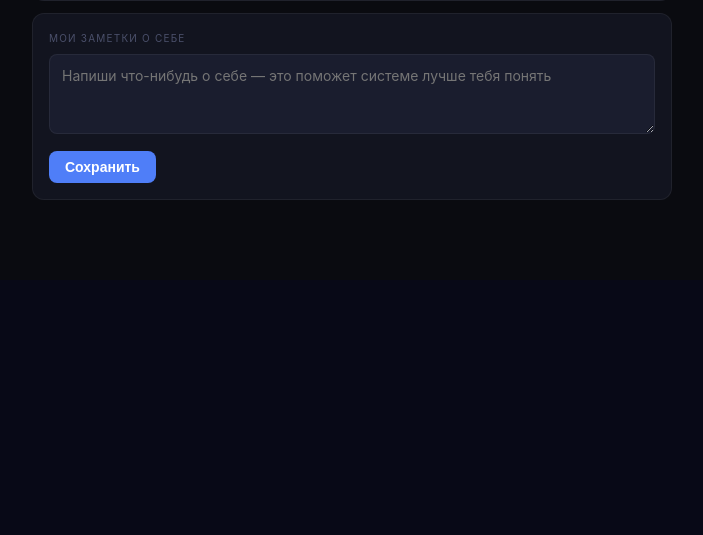
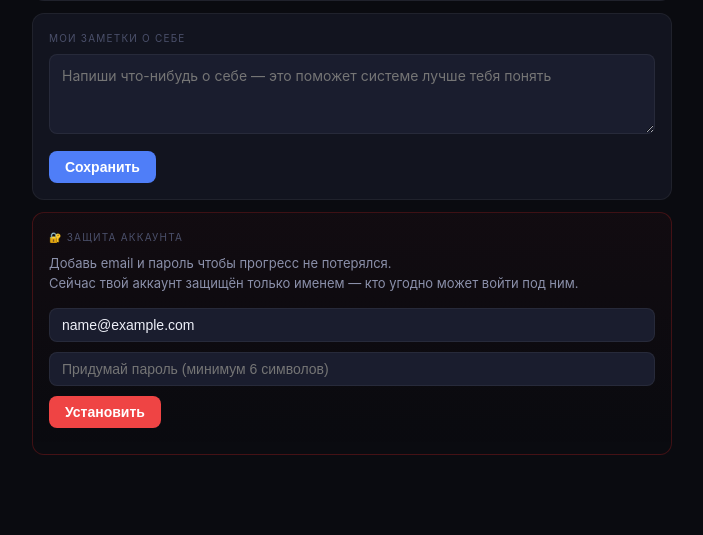
Before and after one commit to takaacrazylife-rgb/tengu, a Flask app: page /profile in a window 1280 px wide. Shown: the part 597-1132 px from the top of the page, without its empty margins (288-991 px from the left). Before the commit the page ends 797 px from the top, so only its background shows below. Run offline with Flask 3, Linux system fonts and the light colour scheme; the visitor is signed in with stand-in values (Sample User, id 1); data comes from the database, SQL or seed files in the repository.

Commit message:
Add email + password registration with backward compatibility
Database migration:
- Add email and password_hash columns to users (nullable)
- Unique index on email (allows NULL for old accounts)
- Existing users (Тася and others) keep working with username-only login

Auth:
- Login accepts username OR email, optional password
- Old accounts without password: pass through as before
- Accounts with password set: password required (verified via werkzeug pbkdf2)
- New /check_password endpoint to detect if password is needed (auto-shows field on blur)
- New /profile/security endpoint to add/update email and password
- Password change requires current password if one is set

UI:
- Login page: password field hidden by default, slides down only when needed
  (when user blurs username field, JS checks if account has password)
- Profile page: new "Защита аккаунта" section with email/password form
  Shows green ✓ if password set, otherwise warns about insecure account

Тася's progress is preserved — she can keep logging in by name and add
password whenever she wants from the profile page.

Co-Authored-By: Claude Sonnet 4.6 <noreply@anthropic.com>

```diff
--- a/app.py
+++ b/app.py
@@ -4,6 +4,8 @@ import json, threading
 from datetime import datetime, timedelta
 from database import init_db, get_or_create_user, get_profile, save_profile
 from database import get_active_session, create_session, get_session_messages, append_message, end_session, all_users
+from database import (get_user_by_id, get_user_by_username, get_user_by_email,
+                      set_password, set_email, verify_password, has_password)
 from llm import chat, extract_profile_update, is_ollama_ready, build_opening_message, generate_daily_question, generate_portrait
 
 app = Flask(__name__)
@@ -28,17 +30,61 @@ def login():
         return redirect(url_for('chat_page'))
     error = None
     if request.method == 'POST':
-        username = request.form.get('username', '').strip().lower()
-        if not username:
-            error = 'Введи имя'
-        elif len(username) < 2:
-            error = 'Имя слишком короткое'
+        identifier = request.form.get('username', '').strip().lower()
+        password = request.form.get('password', '')
+
+        if not identifier:
+            error = 'Введи имя или email'
+        elif len(identifier) < 2:
+            error = 'Слишком короткое'
         else:
-            user = get_or_create_user(username)
-            session['user_id'] = user['id']
-            session['username'] = username
-            return redirect(url_for('chat_page'))
+            # Находим существующего по email или username
+            user = None
+            if '@' in identifier:
+                user = get_user_by_email(identifier)
+                if not user:
+                    error = 'Email не зарегистрирован. Зарегистрируйся по имени.'
+            else:
+                user = get_user_by_username(identifier)
+
+            if user:
+                # Если у пользователя есть пароль — он обязателен
+                if has_password(user):
+                    if not password:
+                        error = 'PASSWORD_REQUIRED'
+                    elif not verify_password(user, password):
+                        error = 'Неверный пароль'
+                    else:
+                        session['user_id'] = user['id']
+                        session['username'] = user['username']
+                        return redirect(url_for('chat_page'))
+                else:
+                    # Старый аккаунт без пароля — пускаем
+                    session['user_id'] = user['id']
+                    session['username'] = user['username']
+                    return redirect(url_for('chat_page'))
+            elif not error:
+                # Новый пользователь — создаём
+                user = get_or_create_user(identifier)
+                if password and len(password) >= 6:
+                    set_password(user['id'], password)
+                session['user_id'] = user['id']
+                session['username'] = identifier
+                return redirect(url_for('chat_page'))
     return render_template('login.html', error=error)
+
+@app.route('/check_password', methods=['POST'])
+def check_password():
+    """Проверяет нужен ли пароль для конкретного юзера/email."""
+    data = request.get_json() or {}
+    identifier = (data.get('username') or '').strip().lower()
+    if not identifier:
+        return jsonify({'has_password': False, 'exists': False})
+    user = get_user_by_email(identifier) if '@' in identifier else get_user_by_username(identifier)
+    return jsonify({
+        'exists': bool(user),
+        'has_password': has_password(user) if user else False
+    })
 
 @app.route('/logout')
 def logout():
@@ -191,7 +237,13 @@ def profile_page():
     if 'user_id' not in session:
         return redirect(url_for('login'))
     profile = get_profile(session['user_id'])
-    return render_template('profile.html', profile=profile, username=session['username'])
+    user = get_user_by_id(session['user_id'])
+    return render_template('profile.html',
+        profile=profile,
+        username=session['username'],
+        user_email=user.get('email') if user else None,
+        user_has_password=has_password(user)
+    )
 
 @app.route('/profile/save', methods=['POST'])
 def save_profile_route():
@@ -204,6 +256,40 @@ def save_profile_route():
         if key in data:
             profile[key] = data[key]
     save_profile(session['user_id'], profile)
+    return jsonify({'ok': True})
+
+@app.route('/profile/security', methods=['POST'])
+def profile_security():
+    if 'user_id' not in session:
+        return jsonify({'error': 'not logged in'}), 401
+    data = request.get_json() or {}
+    user_id = session['user_id']
+    user = get_user_by_id(user_id)
+
+    new_email = (data.get('email') or '').strip().lower()
+    new_password = data.get('new_password') or ''
+    current_password = data.get('current_password') or ''
+
+    # Если у юзера уже есть пароль — нужно подтверждение
+    if has_password(user):
+        if not verify_password(user, current_password):
+            return jsonify({'error': 'Неверный текущий пароль'}), 400
+
+    # Email
+    if new_email:
+        if '@' not in new_email or '.' not in new_email.split('@')[-1]:
+            return jsonify({'error': 'Email не похож на email'}), 400
+        existing = get_user_by_email(new_email)
+        if existing and existing['id'] != user_id:
+            return jsonify({'error': 'Этот email уже занят другим пользователем'}), 400
+        set_email(user_id, new_email)
+
+    # Пароль
+    if new_password:
+        if len(new_password) < 6:
+            return jsonify({'error': 'Пароль должен быть минимум 6 символов'}), 400
+        set_password(user_id, new_password)
+
     return jsonify({'ok': True})
 
 # ── ADMIN ────────────────────────────────────────────────────────────────────
--- a/database.py
+++ b/database.py
@@ -1,5 +1,6 @@
 import sqlite3, json, os
 from datetime import datetime
+from werkzeug.security import generate_password_hash, check_password_hash
 
 DB = os.path.join(os.path.dirname(__file__), 'nexus.db')
 
@@ -31,6 +32,14 @@ def init_db():
             FOREIGN KEY(user_id) REFERENCES users(id)
         );
     ''')
+    # Миграция: добавить email и password_hash если их нет
+    cols = [r[1] for r in conn.execute("PRAGMA table_info(users)").fetchall()]
+    if 'email' not in cols:
+        conn.execute("ALTER TABLE users ADD COLUMN email TEXT")
+    if 'password_hash' not in cols:
+        conn.execute("ALTER TABLE users ADD COLUMN password_hash TEXT")
+    # Уникальный индекс на email (но позволяем NULL)
+    conn.execute("CREATE UNIQUE INDEX IF NOT EXISTS idx_users_email ON users(email) WHERE email IS NOT NULL")
     conn.commit()
     conn.close()
 
@@ -106,6 +115,50 @@ def all_users():
     conn.close()
     return [dict(r) for r in rows]
 
+# ── AUTH HELPERS ─────────────────────────────────────────────────────────────
+
+def get_user_by_id(user_id):
+    conn = get_db()
+    row = conn.execute('SELECT * FROM users WHERE id=?', (user_id,)).fetchone()
+    conn.close()
+    return dict(row) if row else None
+
+def get_user_by_username(username):
+    conn = get_db()
+    row = conn.execute('SELECT * FROM users WHERE username=?', (username,)).fetchone()
+    conn.close()
+    return dict(row) if row else None
+
+def get_user_by_email(email):
+    conn = get_db()
+    row = conn.execute('SELECT * FROM users WHERE email=?', (email,)).fetchone()
+    conn.close()
+    return dict(row) if row else None
+
+def set_password(user_id, password):
+    hashed = generate_password_hash(password)
+    conn = get_db()
+    conn.execute('UPDATE users SET password_hash=? WHERE id=?', (hashed, user_id))
+    conn.commit()
+    conn.close()
+
+def set_email(user_id, email):
+    conn = get_db()
+    conn.execute('UPDATE users SET email=? WHERE id=?', (email, user_id))
+    conn.commit()
+    conn.close()
+
+def verify_password(user, password):
+    """True если пароль не задан (старый аккаунт) или совпадает."""
+    if not user:
+        return False
+    if not user.get('password_hash'):
+        return True
+    return check_password_hash(user['password_hash'], password)
+
+def has_password(user):
+    return bool(user and user.get('password_hash'))
+
 def default_profile():
     return {
         "name": "",
--- a/templates/profile.html
+++ b/templates/profile.html
@@ -98,6 +98,41 @@
       <button class="p-btn" onclick="saveNotes()">Сохранить</button>
     </div>
 
+    <!-- Безопасность: email + пароль -->
+    <div class="profile-card profile-card-wide" style="border-color:rgba(220,38,38,.25);background:linear-gradient(180deg, rgba(220,38,38,.04), transparent);">
+      <div class="pcard-label">🔐 Защита аккаунта</div>
+      <div style="font-size:13px;color:var(--text2);line-height:1.6;margin-bottom:14px;">
+        Добавь email и пароль чтобы прогресс не потерялся.<br>
+        {% if user_has_password %}
+        <span style="color:#22c55e">✓ Пароль установлен.</span> Можешь войти с любого устройства.
+        {% else %}
+        Сейчас твой аккаунт защищён только именем — кто угодно может войти под ним.
+        {% endif %}
+      </div>
+
+      {% if user_has_password %}
+      <div class="field" style="margin-bottom:10px;">
+        <input type="password" id="curPass" class="p-input" placeholder="Текущий пароль (для подтверждения)" autocomplete="current-password">
+      </div>
+      {% endif %}
+
+      <div class="field" style="margin-bottom:10px;">
+        <input type="email" id="emailInput" class="p-input" placeholder="Email (можно пропустить)"
+               value="{{ user_email or '' }}" autocomplete="email">
+      </div>
+
+      <div class="field" style="margin-bottom:10px;">
+        <input type="password" id="newPass" class="p-input"
+               placeholder="{% if user_has_password %}Новый пароль (оставь пустым чтобы не менять){% else %}Придумай пароль (минимум 6 символов){% endif %}"
+               autocomplete="new-password" minlength="6">
+      </div>
+
+      <button class="p-btn" onclick="saveSecurity()" style="background:var(--red);color:#fff;border-color:var(--red);">
+        {% if user_has_password %}Обновить{% else %}Установить{% endif %}
+      </button>
+      <div id="secStatus" style="margin-top:10px;font-size:13px;"></div>
+    </div>
+
   </div>
 
   <div id="save-status" class="save-status hidden">Сохранено ✓</div>
@@ -137,6 +172,44 @@ async function saveNotes() {
   await updateField('notes', document.getElementById('notes-ta').value);
 }
 
+async function saveSecurity() {
+  const curPassEl = document.getElementById('curPass');
+  const status = document.getElementById('secStatus');
+  const payload = {
+    current_password: curPassEl ? curPassEl.value : '',
+    email: document.getElementById('emailInput').value.trim(),
+    new_password: document.getElementById('newPass').value
+  };
+  if (!payload.email && !payload.new_password) {
+    status.textContent = 'Ничего не введено';
+    status.style.color = '#999';
+    return;
+  }
+  status.textContent = 'Сохраняю...';
+  status.style.color = 'var(--text3)';
+  try {
+    const r = await fetch('/profile/security', {
+      method: 'POST',
+      headers: {'Content-Type': 'application/json'},
+      body: JSON.stringify(payload)
+    });
+    const data = await r.json();
+    if (data.error) {
+      status.textContent = data.error;
+      status.style.color = '#ef4444';
+      return;
+    }
+    status.textContent = '✓ Сохранено. Теперь твой аккаунт защищён.';
+    status.style.color = '#22c55e';
+    document.getElementById('newPass').value = '';
+    if (curPassEl) curPassEl.value = '';
+    setTimeout(() => location.reload(), 1500);
+  } catch(e) {
+    status.textContent = 'Ошибка соединения';
+    status.style.color = '#ef4444';
+  }
+}
+
 function showSaved() {
   const el = document.getElementById('save-status');
   el.classList.remove('hidden');
```
Also changed, not shown: templates/login.html (+59 -7 lines).
